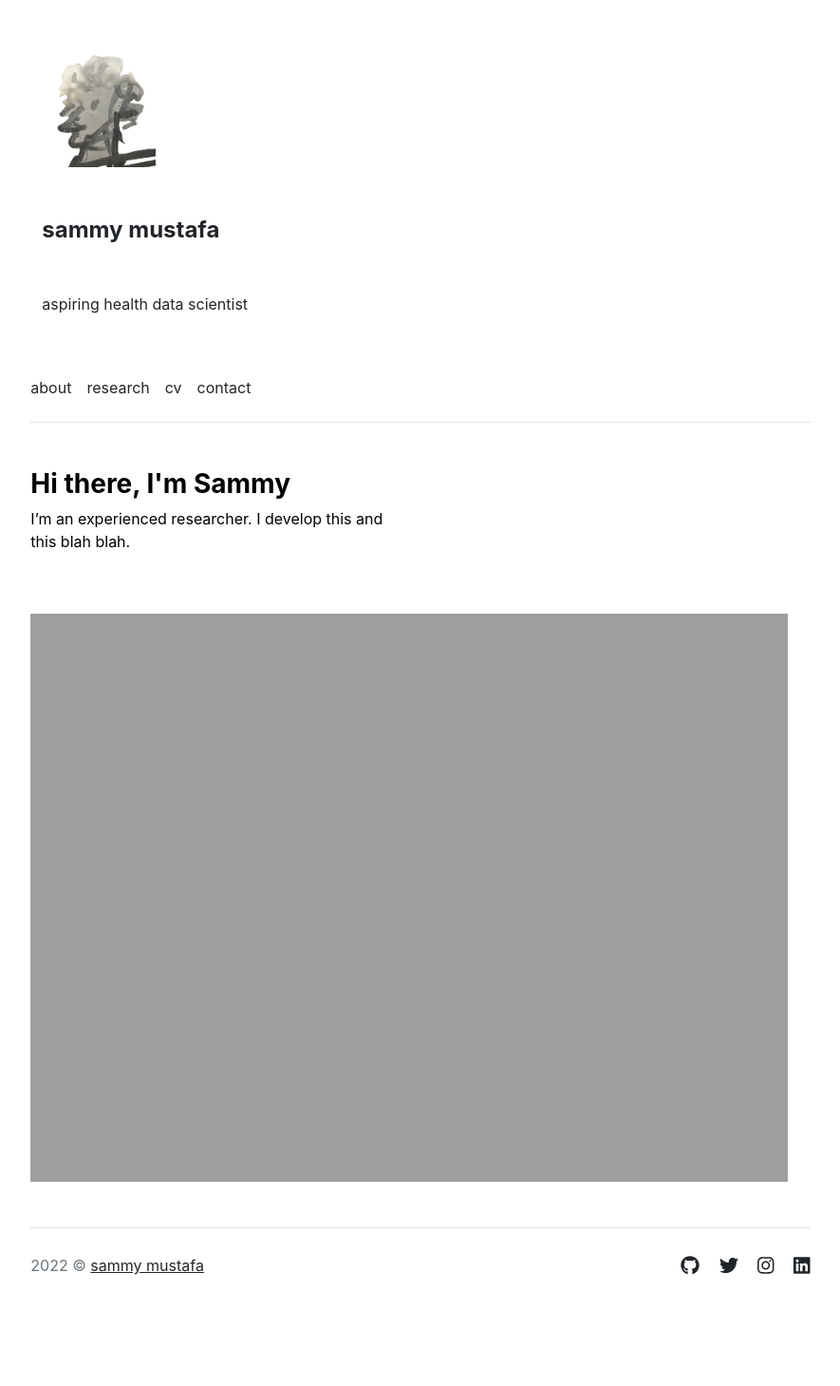
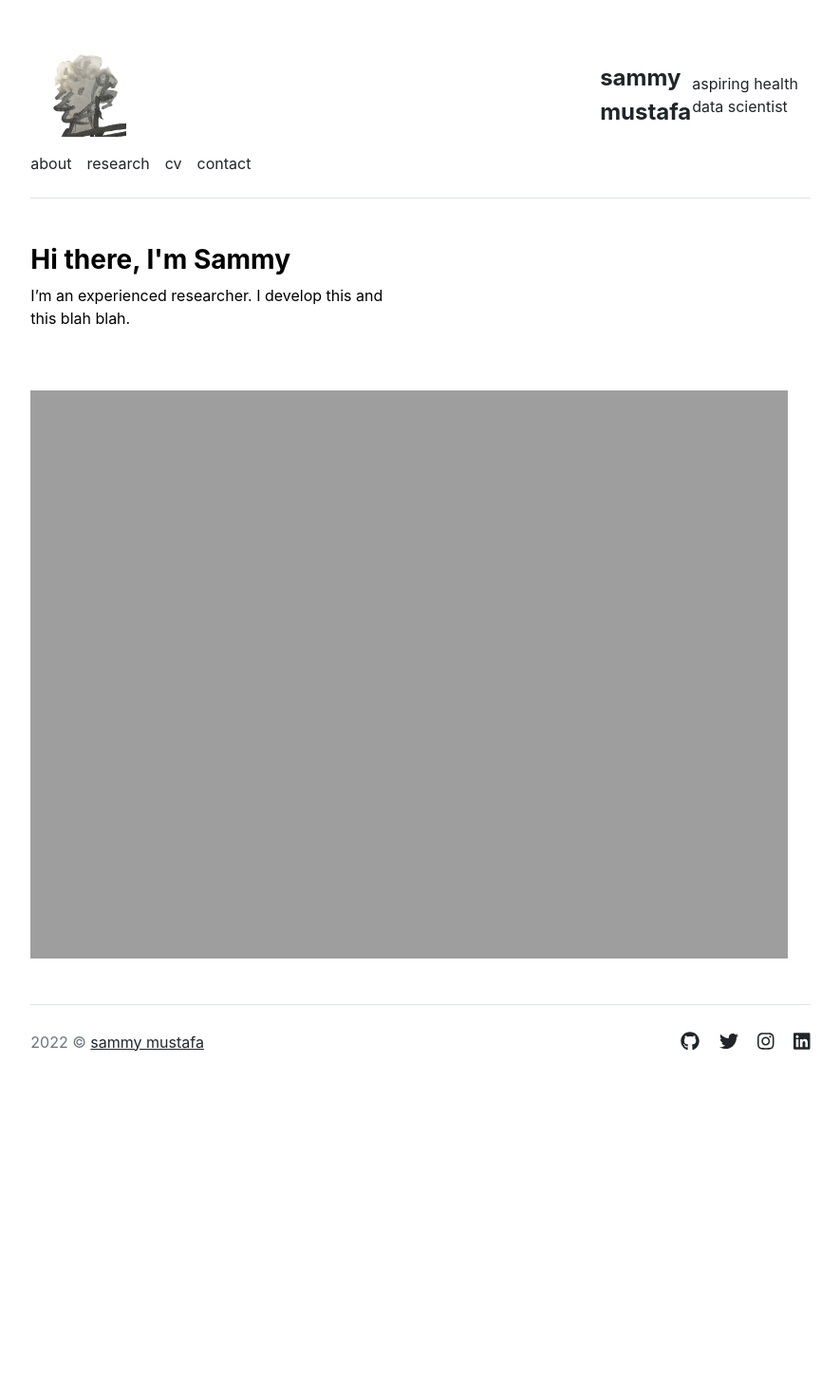
Before and after one commit to sammymustafa/sammymustafa.github.io, a Jekyll site: the page built from index.md, in a window 1280 px wide. Shown: the whole page at 95% size, without its empty margins (197-1082 px from the left). Built offline with Jekyll 4.4.1, drawn with Linux system fonts in a browser that asks for light colours; after the commit the page ends 1224 px from its top, so only the background shows below that.

Commit message:
Update header.html

```diff
--- a/_includes/header.html
+++ b/_includes/header.html
@@ -2,9 +2,8 @@
   <div>
   <nav class="navbar navbar-expand-lg navbar-light">
     <div class="container">
-      <div class="row g-5 mb-5">
       <a href="{{ site.github.url }}/" class="d-flex align-items-center">
-          <span><img src="assets/other_icon.png" width="15%"></span>
+        <img src="assets/other_icon.png" width="15%">
       </a>
       <a href="{{ site.github.url }}/" class="d-flex align-items-center text-decoration-none">
         <span class="fs-4 fw-bold">{{ site.title }}</span>
```
Lines whose indentation alone changed are shown as unchanged.
